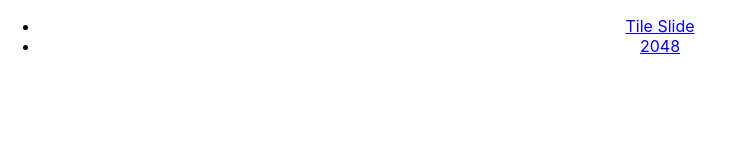
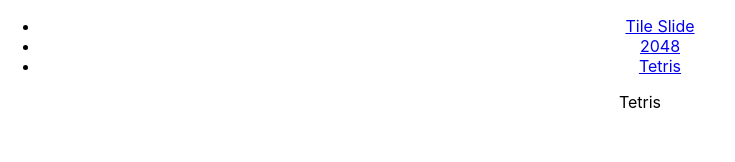
Before and after one commit to ziggrace/Games, a React (Create React App) app: page /Tetris in a window 1280 px wide. Shown: the top 162 px of the page, without its empty margins (0-735 px from the left). Built offline with nearby package versions, Linux system fonts and the light colour scheme.

Commit message:
tetris init

```diff
--- a/src/Navbar.js
+++ b/src/Navbar.js
@@ -8,6 +8,7 @@ function Navbar(){
             <li><NavLink to='/'>Tile Slide</NavLink></li>
             {/* <li ><NavLink to='/slide'>Login</NavLink></li> */}
             <li ><NavLink to='/2048'>2048</NavLink></li>
+            <li><NavLink to='/Tetris'>Tetris</NavLink></li>
           </ul>
         </nav>
     )
--- a/src/Routes.js
+++ b/src/Routes.js
@@ -1,6 +1,7 @@
 import { Switch, Route } from 'react-router-dom';
 import Board from './pages/Board.js'
 import TwentyFourtyEight from './pages/2048.js';
+import Tetris from './pages/Tetris.js'
 
 function Routes()  {
     return (
@@ -8,6 +9,7 @@ function Routes()  {
         {/* <Route exact path='/' component={Home}></Route> */}
         <Route exact path='/' component={Board}></Route>
         <Route exact path='/2048' component={TwentyFourtyEight}></Route>
+        <Route exact path='/Tetris' component={Tetris}></Route>
       </Switch>
     );
   }
--- /dev/null
+++ b/src/pages/Tetris.js
@@ -0,0 +1,10 @@
+import React, { useState, useEffect } from 'react';
+import useEventListener from '@use-it/event-listener'
+
+function Tetris(){
+    return (
+        <div>Tetris</div>
+    )
+}
+
+export default Tetris;
```
